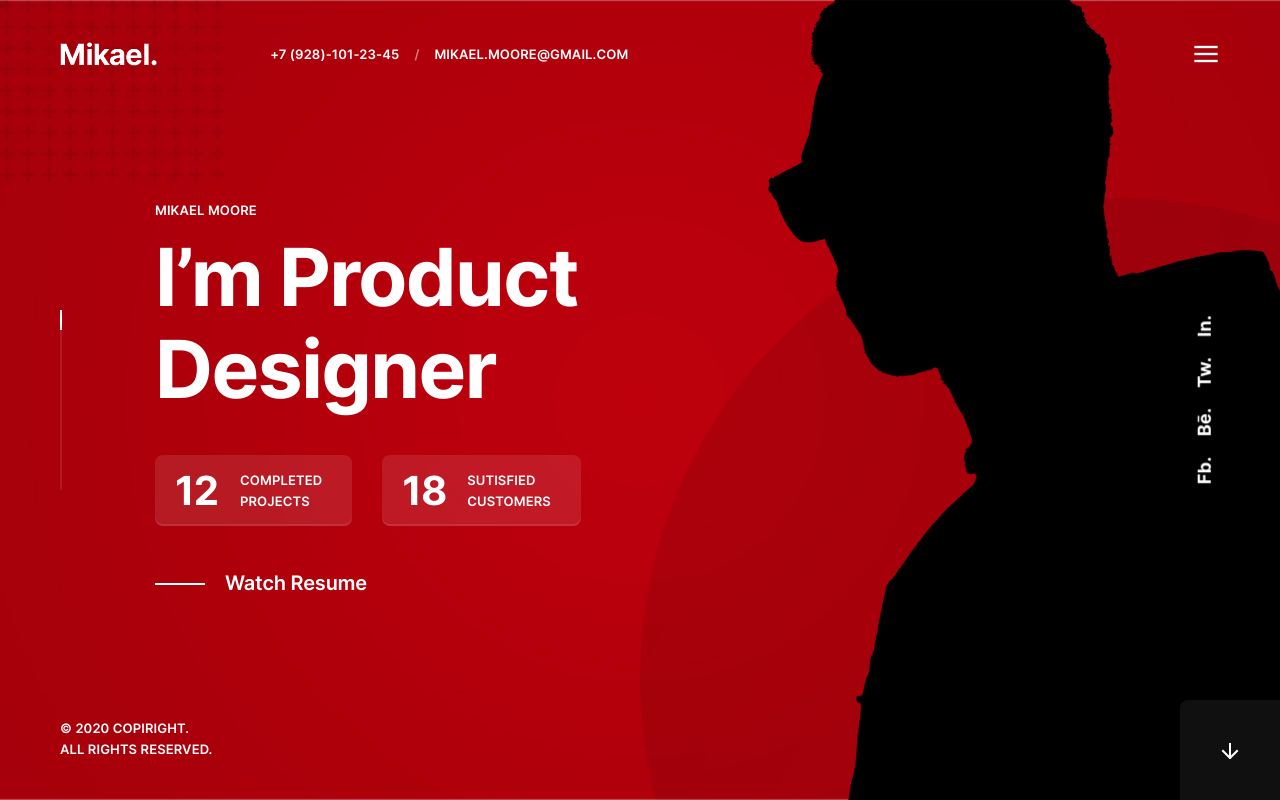
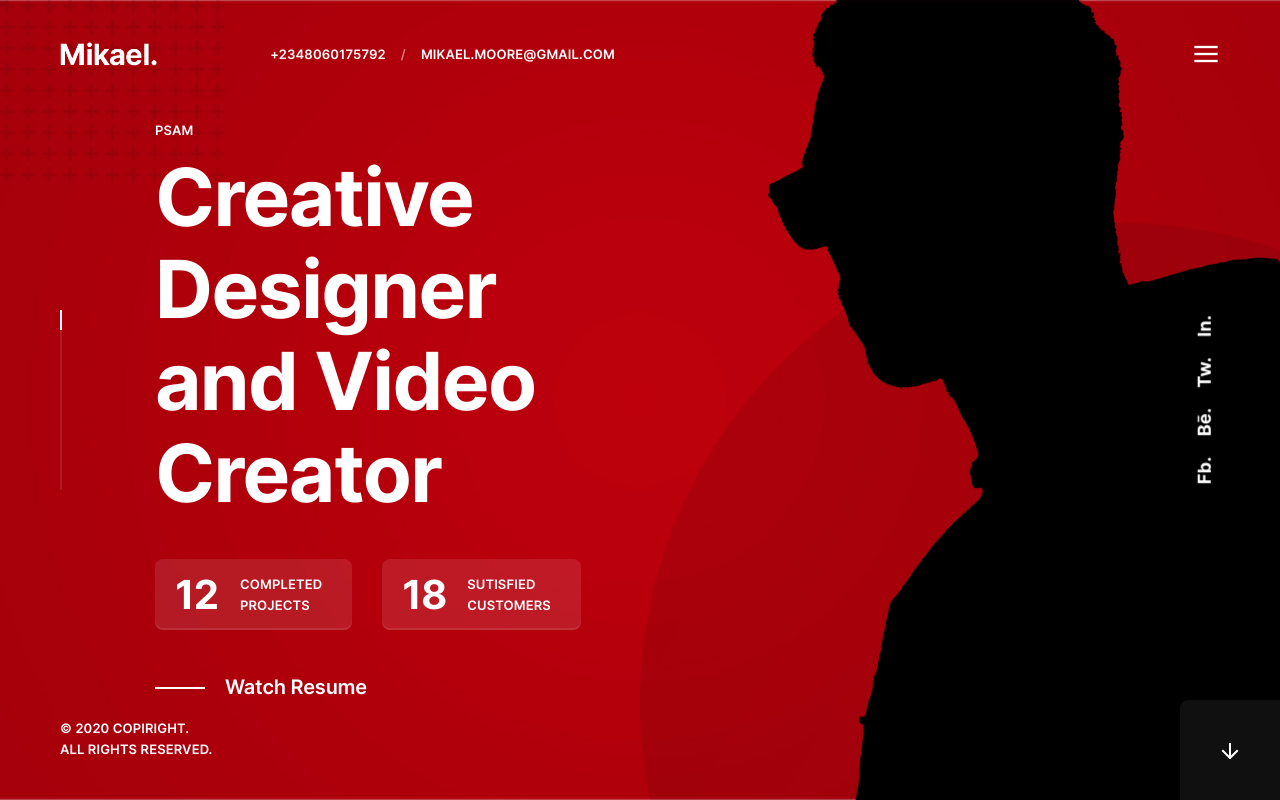
Before and after one commit to modpsam/Psam-HTML, a plain HTML site: page index.html in a window 1280 px wide. Drawn offline with Linux system fonts and the light colour scheme.

Commit message:
Update some stuff

```diff
--- a/index.html
+++ b/index.html
@@ -32,7 +32,7 @@
 					<!--Contacts-->
 					<nav class="vlt-navbar-contacts d-none d-md-block">
 						<ul>
-							<li><a href="tel:+79281012345">+7 (928)-101-23-45</a></li>
+							<li><a href="tel:+79281012345"> +2348060175792 </a></li>
 							<li class="sep">/</li>
 							<li><a href="mailto:mikael.moore@gmail.com">mikael.moore@gmail.com</a></li>
 						</ul>
@@ -77,7 +77,7 @@
 			<div class="vlt-offcanvas-menu__socials"><a href="#" target="_blank">Fb.</a><a href="#" target="_blank">Bē.</a><a href="#" target="_blank">Tw.</a><a href="#" target="_blank">In.</a></div>
 			<!--Copyright-->
 			<div class="vlt-offcanvas-menu__copyright">
-				<p>&copy; 2020 Copiright.<br>All rights reserved.</p>
+				<p>&copy; 2022 Copiright.<br>All rights reserved.</p>
 			</div>
 		</div>
 	</div>
@@ -105,9 +105,9 @@
 								<div class="col-lg-7 offset-lg-1">
 									<!--Animated Block-->
 									<div class="vlt-animated-block" style="animation-delay:0s; animation-duration:700ms;">
-										<h5 class="vlt-display-1 has-white-color">Mikael Moore</h5>
+										<h5 class="vlt-display-1 has-white-color">Psam</h5>
 										<div class="vlt-gap-10"></div>
-										<h1 class="vlt-large-heading has-white-color">I’m Product<br>Designer</h1>
+										<h1 class="vlt-large-heading has-white-color">Creative Designer<br>and Video Creator</h1>
 										<div class="vlt-gap-40"></div>
 										<div class="row">
 											<div class="col-auto">
```
